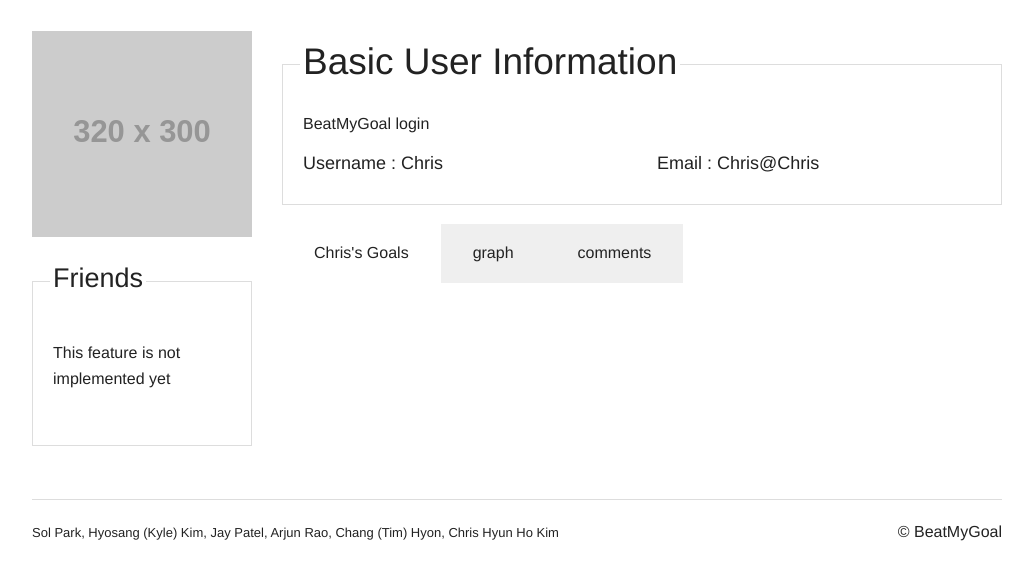
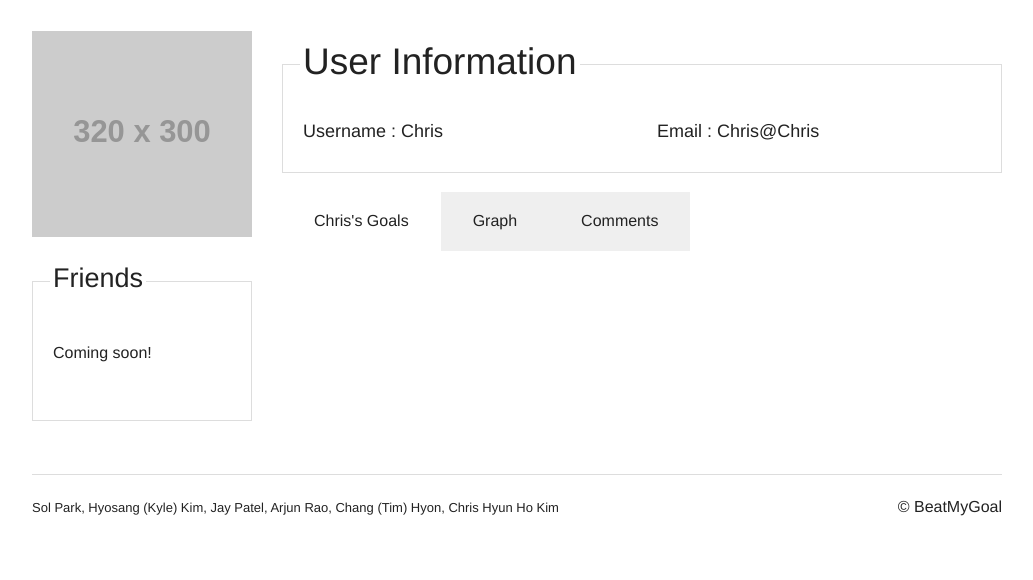
Before and after one commit to BeatMyGoal/beatmygoal, a Django app: page /users/1/ in a window 1280 px wide. Shown: the part 45-625 px from the top of the page, without its empty margins (123-1156 px from the left). Run offline with Django 3.2, Linux system fonts and the light colour scheme; data comes from the database, SQL or seed files in the repository; grey boxes labelled with a size stand in for pictures from a placeholder-image service; some libraries are stand-ins or nearby versions.

Commit message:
updated some text on viewUser

```diff
--- a/templates/users/viewUser.html
+++ b/templates/users/viewUser.html
@@ -11,11 +11,11 @@
   <div class="large-9 push-3 columns">
     <form data-abide>
        <fieldset>
-       <legend> <h2> Basic User Information</h2></legend>
+       <legend> <h2>User Information</h2></legend>
 
 
        {% if not errors %}
-       <h7> BeatMyGoal login </h7><br><br>
+       <!-- <h7> BeatMyGoal login </h7><br><br> -->
       <!--
       / Facebook login / Tweeter login
       -->
@@ -31,7 +31,7 @@
        </div>
 
        {%  else  %}
-       <h5> We coundn't find the User in Our database </h5>
+       <h5> We couldn't find that user </h5>
 
        {% endif %}
         <!--
@@ -92,8 +92,8 @@
     <!-- tabs -->
     <dl class="section-container tabs" data-tab>
       <dd class="active"><a href="#panel2-1">{{ viewedUser.username }}'s Goals</a></dd>
-      <dd><a href="#panel2-2">graph</a></dd>
-      <dd><a href="#panel2-3">comments</a></dd>
+      <dd><a href="#panel2-2">Graph</a></dd>
+      <dd><a href="#panel2-3">Comments</a></dd>
     </dl>
 
     <div class="tabs-content">
@@ -112,11 +112,13 @@
       </div>
 
       <div class="content" id="panel2-2">
-        <p> This feature is not implemented yet </p>
+	  <p>Coming soon! </p>
+          <!-- <p> This feature is not implemented yet </p> -->
       </div>
 
       <div class="content" id="panel2-3">
-        <p> This feature is not implemented yet </p>
+	  <p>Coming soon! </p>
+          <!-- <p> This feature is not implemented yet </p> -->
       </div>
     </div>
   </div>
@@ -130,7 +132,8 @@
       <fieldset>
         <legend> <h3> Friends </h3></legend>
         <ul class="side-nav">
-          <p>This feature is not implemented yet</p>
+	  <p>Coming soon! </p>
+          <!-- <p>This feature is not implemented yet</p> -->
         </ul>
       </fieldset>
     </form>
@@ -145,7 +148,7 @@
 <div id="firstModal" class="reveal-modal medium" style="display: none" data-reveal>
   <h2> Are you sure you want to delete BeatMyGoal user account?</h2>
   <br>
-  <p>If you select "Yes", your account would be <code>Permernently deleted</code>. </p>
+  <p>If you select "Yes", your account would be <code>permanently deleted</code>. </p>
   <p>Click "No", If you don't want to delete your BeatMyGoal account.</p>
   <ul class="button-group right">
     <li><a id = "delete_user_button" class="button large pull-2 radius alert"> YES </a></li>
```
